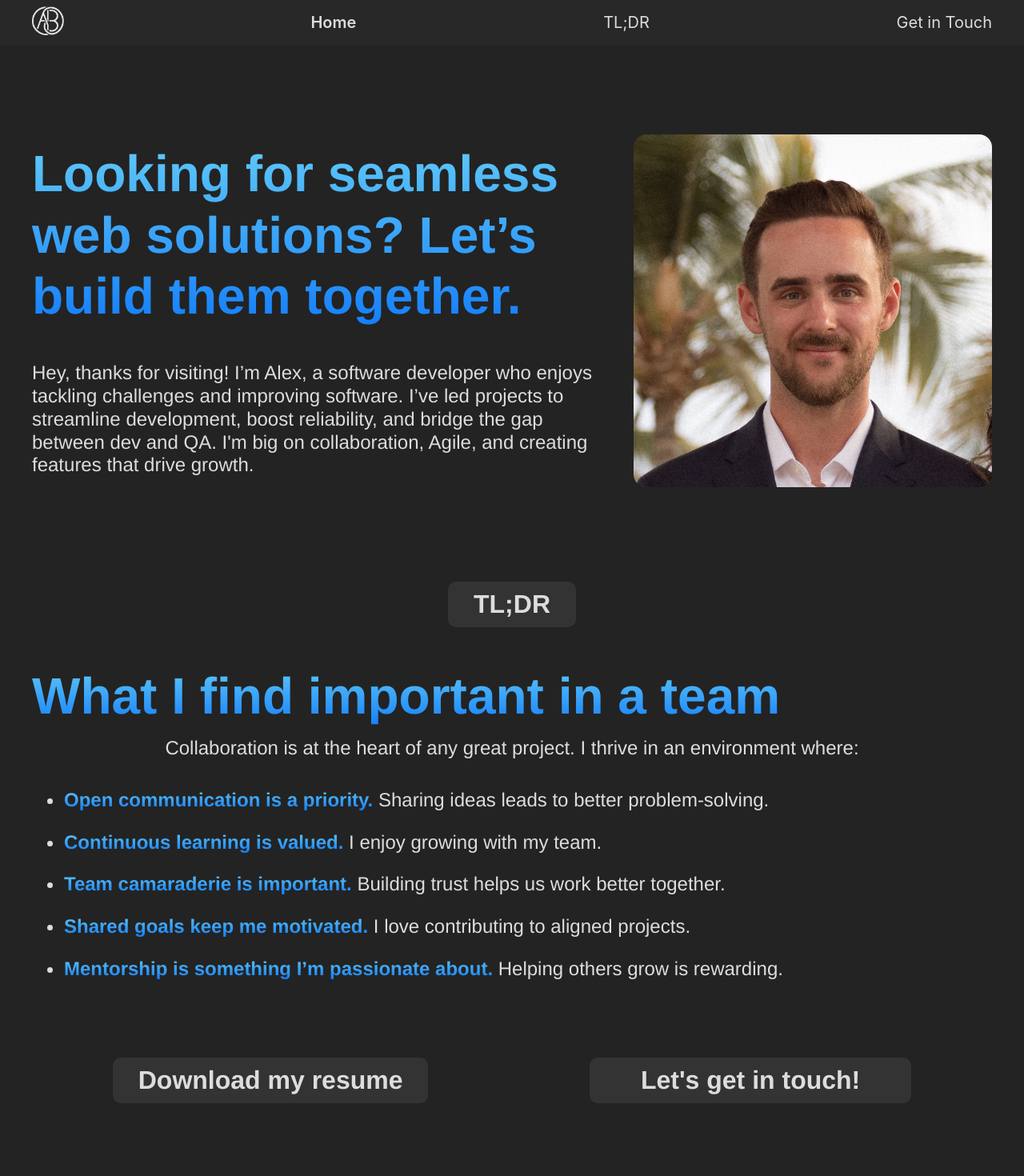
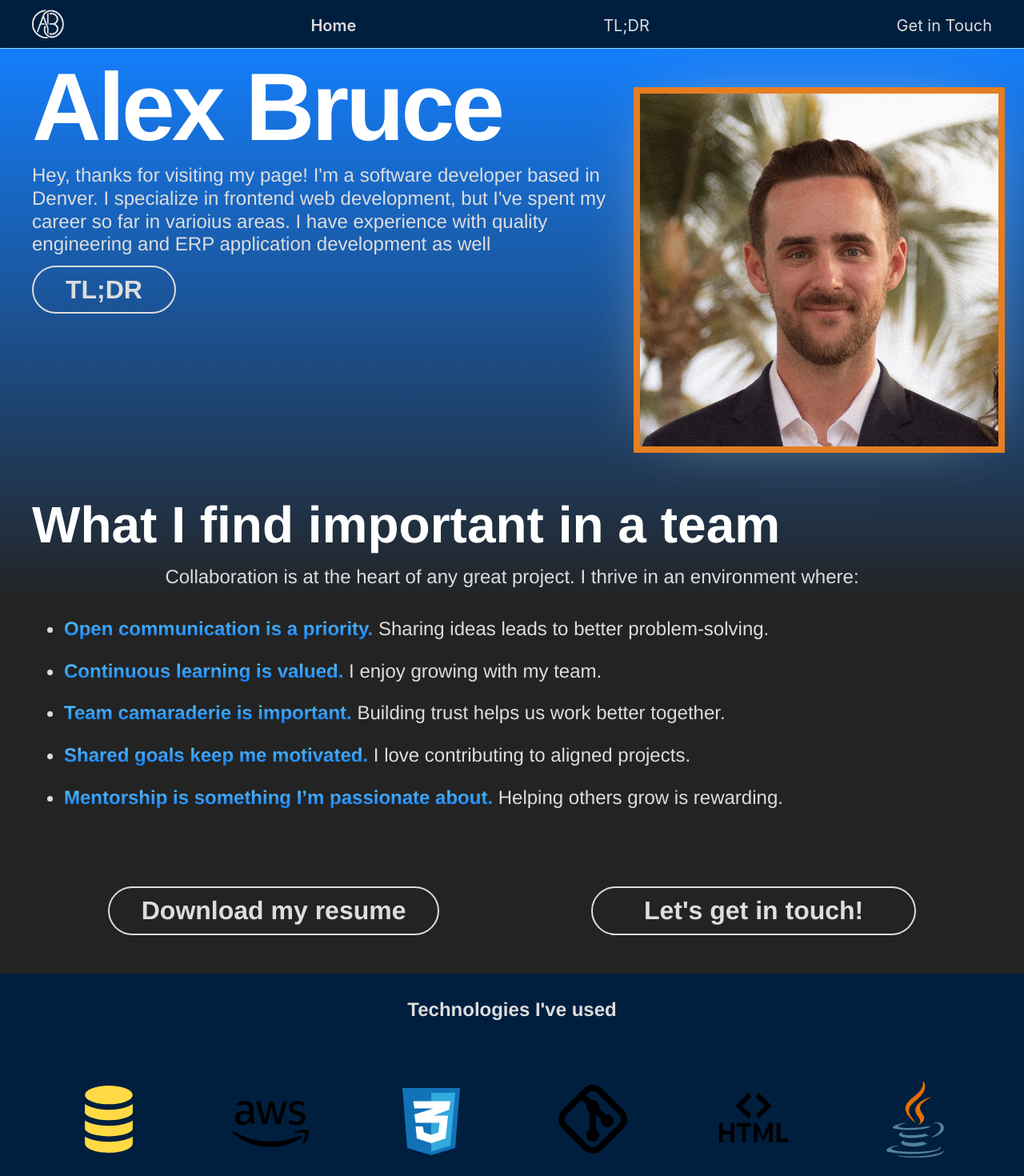
Before and after one commit to Alexbruce1/portfolio2024, a React (Create React App) app: page / in a window 1280 px wide. Shown: the top 1470 px of the page at 80% size. Built offline with nearby package versions, Linux system fonts and the light colour scheme.

Commit message:
Begin updating styles for Home

```diff
--- a/src/App.css
+++ b/src/App.css
@@ -16,9 +16,9 @@ h2, h3 {
 
 .app-main {
   font-family: "Proxima Nova", "Helvetica Neue", Helvetica, Arial, sans-serif;
-  max-width: 1200px;
+  /* max-width: 1200px; */
   margin: 0 auto;
-  padding: 1em;
+  /* padding: 1em; */
 }
 
 /* 1240px ------------------------------------------------------ */
--- a/src/Components/Header.css
+++ b/src/Components/Header.css
@@ -1,10 +1,15 @@
 
 .App-header {
   color: #696969;
-  background-color: var(--header-background-color);
+  /* background-color: var(--header-background-color); */
   padding: 8px;
+  padding-top: 12px;
   width: 100%;
   box-sizing: border-box;
+  border-bottom: 1px solid var(--dark-mode-text);
+  position: sticky;
+  backdrop-filter: blur(10px);
+  top: -4px;
 }
 
 .app-header-container {
--- a/src/Components/Home.css
+++ b/src/Components/Home.css
@@ -1,13 +1,23 @@
 /* Main home section */
 
+.content-container {
+  max-width: 1200px;
+  margin: auto;
+}
+
 .home-main-container {
+  background: var(--blue-to-main-bg-background);
+}
+
+.main-content-container {
   display: flex;
   justify-content: space-between;
-  margin: var(--container-margin);
+  max-width: 1200px;
+  margin: auto;
 }
 
 .home-text {
-  padding: 1em 0;
+  text-align: left;
   margin-right: 2em;
   max-width: 60%;
 }
@@ -17,14 +27,22 @@
   font-weight: var(--font-weight);
   line-height: 1.2;
   text-align: var(--text-align);
-  background-clip: var(--background-clip);
+  color: #FFF;
+  /* background-clip: var(--background-clip);
   background: var(--blue-blue-background-gradient);
   -webkit-background-clip: var(--webkit-background-clip);
-  -webkit-text-fill-color: var(--webkit-text-fill-color);
+  -webkit-text-fill-color: var(--webkit-text-fill-color); */
+}
+
+.page-header {
+  font-size: 120px;
+  margin: 0;
+  letter-spacing: -4px;
 }
 
 .main-paragraph {
   text-align: left;
+  margin-top: 0;
 }
 
 .home-p {
@@ -36,14 +54,17 @@
 .home-image-container {
   padding: 3em 0;
   width: 40%;
+  /* background-color: #E67E22; */
 }
 
 .profile-img-home {
   cursor: pointer;
-  border-radius: 1em;
+  /* border-radius: 4px; */
   object-fit: contain;
   max-width: 100%;
   transition-duration: .25s;
+  border: 8px solid var(--accent-orange);
+  box-shadow: 0 0 80px -40px rgba(255, 255, 255, .7);
 }
 
 .image-tooltip {
@@ -73,19 +94,22 @@
 }
 
 .home-link {
-  background-color: var(--background-accent-color);
+  /* background-color: var(--background-accent-color); */
+  border: 2px solid var(--light-text);
   color: var(--light-text);
   font-size: 2em;
   font-weight: 600;
-  border-radius: 10px;
-  padding: 10px 1em;
+  border-radius: 50px;
+  padding: 10px 40px;
   text-decoration: none;
   margin: auto;
   transition-duration: .2s;
 }
 
 .home-link:hover {
-  background-color: var(--background-accent-color-shifted);
+  background-color: #147efb;
+  color: var(--background-color);
+  box-shadow: 10px 10px 20px rgba(var(--background-color), 1);
 }
 
 .resume-download a {
@@ -138,13 +162,15 @@
 
 /* Technologies I've Used section */
 
+.tech-container-background {
+  margin-top: -1px;
+  color: var(--light-text);
+}
+
 .tech-container {
   border-radius: 1em;
-  background: linear-gradient(200deg, var(--background-accent-color), var(--background-accent-color-shifted));
-  /* box-shadow: var(--colorful-shadow);
-  animation: var(--colorful-shadow-animation); */
   padding: 2em 0;
-  margin: var(--container-margin);
+  /* margin: var(--container-margin); */
 }
 
 .tech-logo-container {
@@ -168,80 +194,6 @@
   color: var(--light-text);
   letter-spacing: 2px;
 }
-
-/* Recommendations */
-
-.recommendations-container {
-  margin: var(--container-margin);
-  padding: 2em auto;
-  width: 100%;
-}
-
-.recommendations-headline {
-  text-align: center;
-}
-
-.recommendations-sub-headline {
-  font-size: 25px;
-  color: var(--light-text);
-  text-align: center;
-}
-
-.recommendations {
-  margin: var(--container-margin);
-  display: grid;
-  grid-template-columns: auto auto;
-  gap: 2em;
-}
-
-.recommendation-box {
-  backdrop-filter: brightness(120%) blur(10px) saturate(50%);
-  padding: 2em;
-  padding-bottom: 1em;
-  box-sizing: border-box;
-  border-radius: 10px;
-  text-align: left;
-}
-
-.rec-top-row {
-  display: flex;
-}
-
-.rec-name {
-  font-weight: 600;
-  padding-right: 2em;
-}
-
-.rec-relationship {
-  opacity: 65%;
-}
-
-.rec-comment {
-  border-radius: 5px;
-  margin-top: 10px;
-  padding: 1em 0;
-  box-sizing: border-box;
-  overflow: scroll;
-  height: 5em;
-  font-weight: 500;
-}
-
-/* Animations */
-
-/* @keyframes pulsate-shadow {
-  0% {
-    box-shadow: 8em 8em 5em -9em #fecb2e,
-                -8em -8em 5em -9em #fc3158,
-                8em -8em 5em -9em #53d769,
-                -8em 8em 5em -9em #5fc9f8;
-  }
-  100% {
-  box-shadow: 8em 8em 5em -12em #fecb2e,
-              -8em -8em 5em -12em #fc3158,
-              8em -8em 5em -12em #53d769,
-              -8em 8em 5em -12em #5fc9f8;
-  }
-} */
 
 /* 1240px ------------------------------------------------------ */
 @media (max-width: 1240px) {
--- a/src/Components/Home.js
+++ b/src/Components/Home.js
@@ -1,10 +1,10 @@
-import React, { useEffect, useState } from 'react';
-import { Link, useLocation } from 'react-router-dom';
-import profilePics from '../assets/me/profilePics';
-import icons from '../assets/tech-svgs/icons';
-import './Home.css';
+import React, { useEffect, useState } from "react";
+import { Link, useLocation } from "react-router-dom";
+import profilePics from "../assets/me/profilePics";
+import icons from "../assets/tech-svgs/icons";
+import "./Home.css";
 
-const pdfUrl = 'https://abresume.s3.amazonaws.com/ABruceResume.pdf';
+const pdfUrl = "https://abresume.s3.amazonaws.com/ABruceResume.pdf";
 
 function Home({ isMobile }) {
   const { pathname } = useLocation();
@@ -15,35 +15,38 @@ function Home({ isMobile }) {
 
   return (
     <div className="Home Page">
-      <div className='home-main-container'>
-        <div className='home-text'>
+      <div className="home-main-container">
+        <div className="content-container main-content-container">
+          <div className="home-text">
             <h1 className="page-header home-headline">
-            Looking for seamless web solutions? Let’s build them together.
+              Alex Bruce
             </h1>
-          <p className='home-p main-paragraph'>
-            Hey, thanks for visiting! I’m Alex, a software developer who enjoys tackling challenges and improving software. I’ve led projects to streamline development, boost reliability, and bridge the gap between dev and QA. I'm big on collaboration, Agile, and creating features that drive growth.
+            <p className="home-p main-paragraph">
+              Hey, thanks for visiting my page! I'm a software developer based in Denver. I specialize in frontend web development, but I've spent my career so far in varioius areas. I have experience with quality engineering and ERP application development as well
             </p>
+            {!isMobile && <Link className="home-link" to={"/tldr"}>TL;DR</Link>}
           </div>
-        {isMobile && <Link className='home-link' to={'/tldr'}>TL;DR</Link>}
-        <div className='home-image-container'>
+          {isMobile && <Link className="home-link" to={"/tldr"}>TL;DR</Link>}
+          <div className="home-image-container">
             <img
-            className='profile-img-home'
+              className="profile-img-home"
               src={profilePics[profilePicIndex]}
               alt="Profile"
               onClick={() => setProfilePicIndex(prev => (prev + 1) % profilePics.length)}
             />
-          <span className="image-tooltip">See More</span>
+            {/* <span className="image-tooltip">See More</span> */}
           </div>
         </div>
+      {/* </div> */}
 
-      {!isMobile && <Link className='home-link' to={'/tldr'}>TL;DR</Link>}
 
-      <div className='home-team-container'>
-        <h2 className='home-headline'>What I find important in a team</h2>
-        <p className='home-p home-team-sub-headline'>
+      {/* <div className="home-team-container"> */}
+        <div className="content-container">
+          <h2 className="home-headline">What I find important in a team</h2>
+          <p className="home-p home-team-sub-headline">
             Collaboration is at the heart of any great project. I thrive in an environment where:
           </p>
-        <div className='home-p home-team-paragraph'>
+          <div className="home-p home-team-paragraph">
             <ul>
               {[
                 ["Open communication is a priority.", "Sharing ideas leads to better problem-solving."],
@@ -52,28 +55,31 @@ function Home({ isMobile }) {
                 ["Shared goals keep me motivated.", "I love contributing to aligned projects."],
                 ["Mentorship is something I’m passionate about.", "Helping others grow is rewarding."]
               ].map(([title, desc], index) => (
-              <li key={index}><span className='team-li-big'>{title}</span> {desc}</li>
+                <li key={index}><span className="team-li-big">{title}</span> {desc}</li>
               ))}
             </ul>
           </div>
-        <div className='home-links-container'>
+          <div className="home-links-container">
             <a className="home-link resume-download" href={pdfUrl} target="_blank" download="Alex_Bruce_Resume.pdf" rel="noreferrer">
               Download my resume
             </a>
-          <Link className='home-link home-link-contact' to={'/contact'}>Let's get in touch!</Link>
+            <Link className="home-link home-link-contact" to={"/contact"}>Let's get in touch!</Link>
+          </div>
         </div>
       </div>
 
-      <div className='tech-container-background'>
-        <div className='tech-container'>
+      <div className="tech-container-background">
+        <div className="content-container">
+          <div className="tech-container">
             <h2>Technologies I've used</h2>
-          <div className='tech-logo-container'>
+            <div className="tech-logo-container">
               {icons.map(({ name, image }, index) => (
-              <div key={index} className='logo-group'>
-                <img src={image} loading="lazy" className='tech-icon' alt={name} />
-                <p className='icon-name'>{name}</p>
+                <div key={index} className="logo-group">
+                  <img src={image} loading="lazy" className="tech-icon" alt={name} />
+                  <p className="icon-name">{name}</p>
                 </div>
               ))}
+            </div>
           </div>
         </div>
       </div>
@@ -82,3 +88,87 @@ function Home({ isMobile }) {
 }
 
 export default Home;
+
+
+
+
+// function Home({ isMobile }) {
+//   const { pathname } = useLocation();
+//   const [profilePicIndex, setProfilePicIndex] = useState(0);
+
+//   useEffect(() => window.scrollTo(0, 0), [pathname]);
+
+
+//   return (
+//     <div className="Home Page">
+//       <div className="home-main-container">
+//         <div className="content-container main-content-container">
+//           <div className="home-text">
+//             <h1 className="page-header home-headline">
+//               Looking for seamless web solutions? Let’s build them together.
+//             </h1>
+//             <p className="home-p main-paragraph">
+//               Hey, thanks for visiting! I’m Alex, a software developer who enjoys tackling challenges and improving software. I’ve led projects to streamline development, boost reliability, and bridge the gap between dev and QA. I'm big on collaboration, Agile, and creating features that drive growth.
+//             </p>
+//           </div>
+//           {isMobile && <Link className="home-link" to={"/tldr"}>TL;DR</Link>}
+//           <div className="home-image-container">
+//             <img
+//               className="profile-img-home"
+//               src={profilePics[profilePicIndex]}
+//               alt="Profile"
+//               onClick={() => setProfilePicIndex(prev => (prev + 1) % profilePics.length)}
+//             />
+//             <span className="image-tooltip">See More</span>
+//           </div>
+//         </div>
+//       </div>
+
+//       {!isMobile && <Link className="home-link" to={"/tldr"}>TL;DR</Link>}
+
+//       <div className="home-team-container">
+//         <div className="content-container">
+//           <h2 className="home-headline">What I find important in a team</h2>
+//           <p className="home-p home-team-sub-headline">
+//             Collaboration is at the heart of any great project. I thrive in an environment where:
+//           </p>
+//           <div className="home-p home-team-paragraph">
+//             <ul>
+//               {[
+//                 ["Open communication is a priority.", "Sharing ideas leads to better problem-solving."],
+//                 ["Continuous learning is valued.", "I enjoy growing with my team."],
+//                 ["Team camaraderie is important.", "Building trust helps us work better together."],
+//                 ["Shared goals keep me motivated.", "I love contributing to aligned projects."],
+//                 ["Mentorship is something I’m passionate about.", "Helping others grow is rewarding."]
+//               ].map(([title, desc], index) => (
+//                 <li key={index}><span className="team-li-big">{title}</span> {desc}</li>
+//               ))}
+//             </ul>
+//           </div>
+//           <div className="home-links-container">
+//             <a className="home-link resume-download" href={pdfUrl} target="_blank" download="Alex_Bruce_Resume.pdf" rel="noreferrer">
+//               Download my resume
+//             </a>
+//             <Link className="home-link home-link-contact" to={"/contact"}>Let's get in touch!</Link>
+//           </div>
+//         </div>
+//       </div>
+
+//       <div className="tech-container-background">
+//         <div className="content-container">
+//           <div className="tech-container">
+//             <h2>Technologies I've used</h2>
+//             <div className="tech-logo-container">
+//               {icons.map(({ name, image }, index) => (
+//                 <div key={index} className="logo-group">
+//                   <img src={image} loading="lazy" className="tech-icon" alt={name} />
+//                   <p className="icon-name">{name}</p>
+//                 </div>
+//               ))}
+//             </div>
+//           </div>
+//         </div>
+//       </div>
+//     </div>
+//   );
+// }
--- a/src/index.css
+++ b/src/index.css
@@ -1,8 +1,9 @@
 :root {
   --header-background-color: #282828;
-  --background-color: #232323;
+  --background-color: #001f3f;
   --background-accent-color: #333;
   --background-accent-color-shifted: #555;
+  --accent-orange: #E67E22;
   --tldr-p-background-color: #147efb;
   --tldr-p-background-color-gradient-ios: linear-gradient(180deg, #5fc9f8 1%, #147efb 100%);
   --tldr-p-background-color-gradient: linear-gradient(180deg, #4ca1c6 1%, #1069c8 75%);
```
Lines whose indentation alone changed are shown as unchanged.
